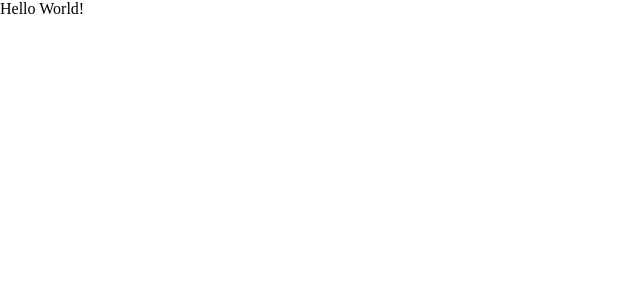
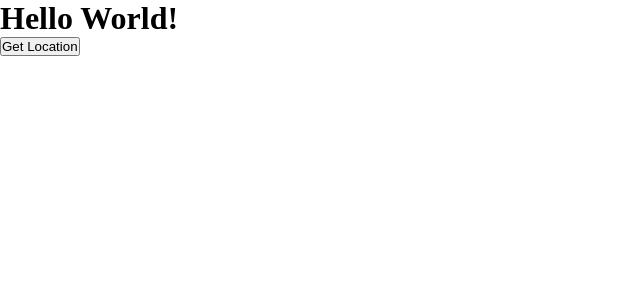
Before and after one commit to alvin-wong/it_takes_a_community, a Next.js app: page / in a window 1280 px wide. Shown: the top 300 px of the page, without its empty margins (0-640 px from the left). Built offline with nearby package versions, Linux system fonts and the light colour scheme.

Commit message:
Added location button

```diff
--- a/app/page.js
+++ b/app/page.js
@@ -1,7 +1,65 @@
+'use client'
+
+import { useState, useEffect} from 'react';
+
+const getZipCode = async (latitude, longitude) => {
+  const response = await fetch(`/api/get-zipcode?latitude=${latitude}&longitude=${longitude}`);
+  const data = await response.json();
+  if (response.ok) {
+    console.log('Zip Code:', data.zipcode);
+  } else {
+    console.error('Error:', data.error);
+  }
+};
+
 export default function Home() {
+  const [location, setLocation] = useState({ latitude: null, longitude: null });
+  const [error, setError] = useState(null);
+  const [isLoading, setIsLoading] = useState(false);
+
+  const handleGetLocation = () => {
+    setIsLoading(true);
+    if (navigator.geolocation) {
+      navigator.geolocation.getCurrentPosition(
+        (position) => {
+          setLocation({
+            latitude: position.coords.latitude,
+            longitude: position.coords.longitude,
+          });
+          setIsLoading(false);
+          console.log(location)
+        },
+        (err) => {
+          setError(err.message);
+          setIsLoading(false);
+        }
+      );
+    } else {
+      setError('Geolocation is not supported by your browser.');
+      setIsLoading(false);
+    }
+  };
+
+  useEffect(() => {
+    if (location.latitude && location.longitude) {
+      console.log(location);
+    }
+  }, [location]);
+
   return (
     <div>
-      Hello World!
+      <h1>Hello World!</h1>
+      <button onClick={handleGetLocation}>Get Location</button>
+
+      {isLoading && <p>Getting location...</p>}
+
+      {error && <p>Error: {error}</p>}
+
+      {location.latitude && location.longitude && (
+        <p>
+          Location: Latitude {location.latitude}, Longitude {location.longitude}
+        </p>
+      )}
     </div>
   );
 }
--- a/package.json
+++ b/package.json
@@ -9,9 +9,10 @@
     "lint": "next lint"
   },
   "dependencies": {
+    "@supabase/supabase-js": "^2.45.4",
+    "next": "14.2.13",
     "react": "^18",
-    "react-dom": "^18",
-    "next": "14.2.13"
+    "react-dom": "^18"
   },
   "devDependencies": {
     "eslint": "^8",
```
Also changed, not shown: 1 other file (tests, documents, lock files or other folders).
